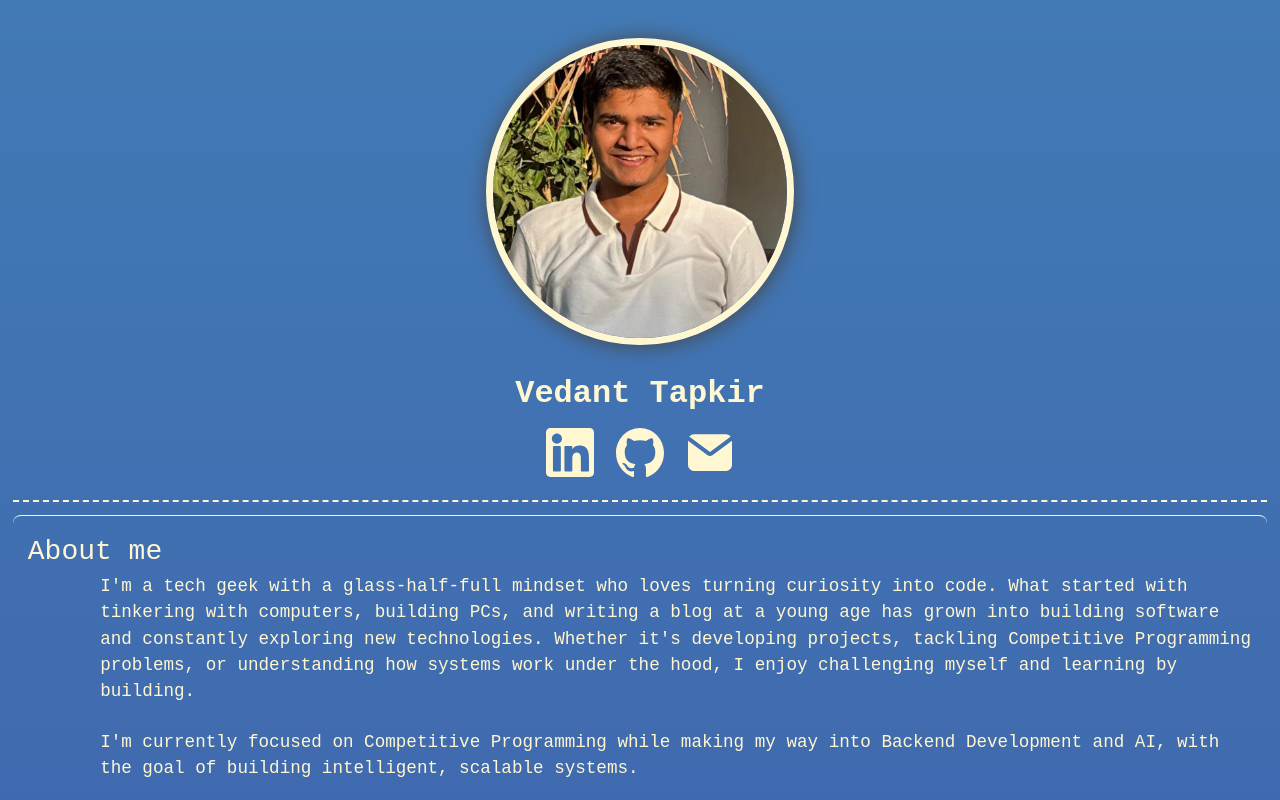
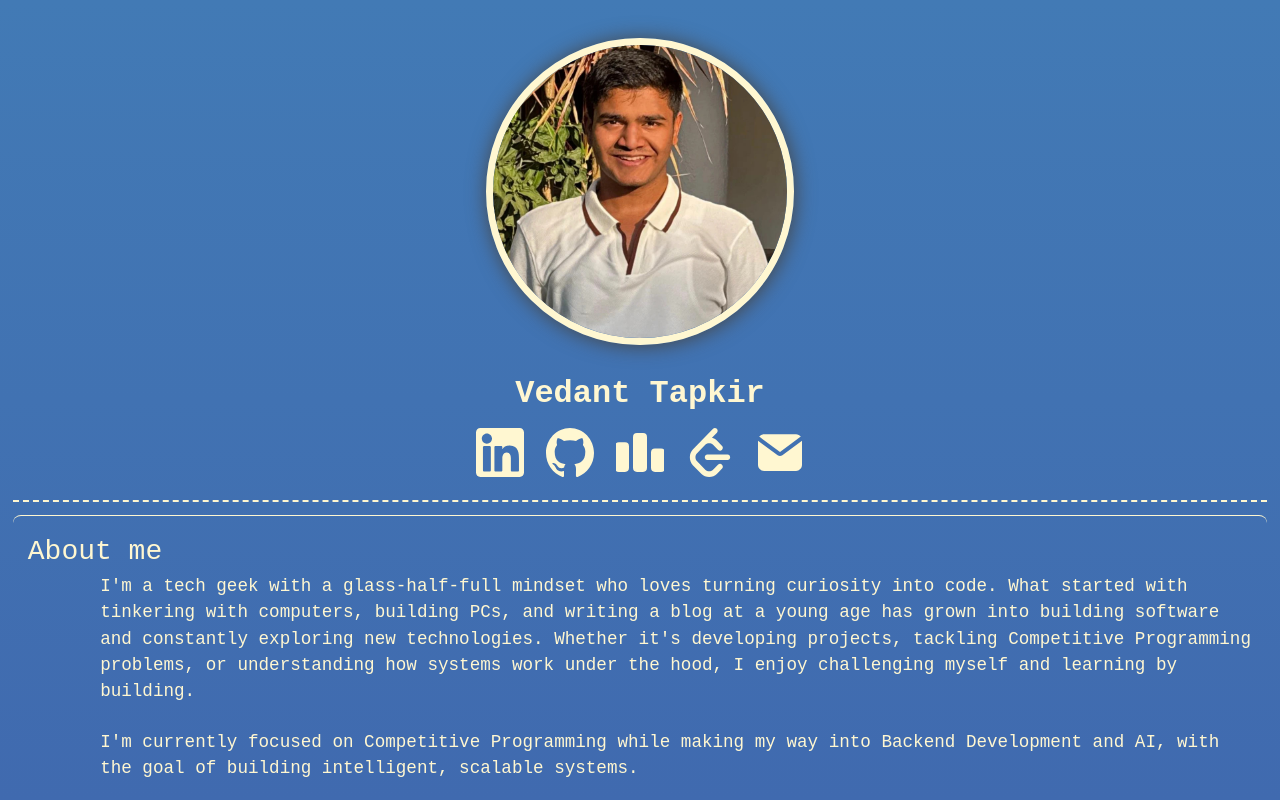
Before and after one commit to Octaflick/Portfolio, a React (Vite) app: page / in a window 1280 px wide. Shown: the top 800 px of the page. Built offline with nearby package versions, Linux system fonts and the light colour scheme; no server answers.

Commit message:
Add: Leetcode,Codeforces links to profile

```diff
--- a/src/components/DisplayHeader.jsx
+++ b/src/components/DisplayHeader.jsx
@@ -1,12 +1,16 @@
 import linkedIn_Logo from "../assets/linkedin.svg"
 import github_Logo from "../assets/github.svg"
 import mail_Logo from "../assets/envelope.svg"
+import codeforces_Logo from "../assets/codeforces.svg"
+import leetcode_Logo from "../assets/leetcode.svg"
 import pfp from "../assets/pfp.jpg";
 
 export default function DisplayPicture({img_url=pfp}){
     let linkedIn = "https://www.linkedin.com/in/vedant-tapkir-62a42320b/"
     let github = "https://github.com/Octaflick"
-    let mailId = "mailto:vedanttapkir@gmail.com"
+  let mailId = "mailto:vedanttapkir@gmail.com"
+  let codeforcesId = "https://codeforces.com/profile/vedanttapkir"
+  let leetcodeId = "https://leetcode.com/u/VedantTapkir/"
     return (
         <div className="profile-photo">
         <img id="pfp" src={img_url} alt="Profile Photo"/>
@@ -14,7 +18,10 @@ export default function DisplayPicture({img_url=pfp}){
         <div className="contact">
             <a href={linkedIn}><img src={linkedIn_Logo} alt="linkedin"/></a>
             <a href={github}><img src={github_Logo}/></a>
-            <a href={mailId}><img src={mail_Logo}/></a>
+          <a href={codeforcesId}><img src={codeforces_Logo} /></a>
+          <a href={leetcodeId}><img src={leetcode_Logo} /></a>
+          <a href={mailId}><img src={mail_Logo} /></a>
+
         </div>
         </div>
     )
```
Also changed, not shown: src/assets/codeforces.svg (added), src/assets/leetcode.svg (added).
